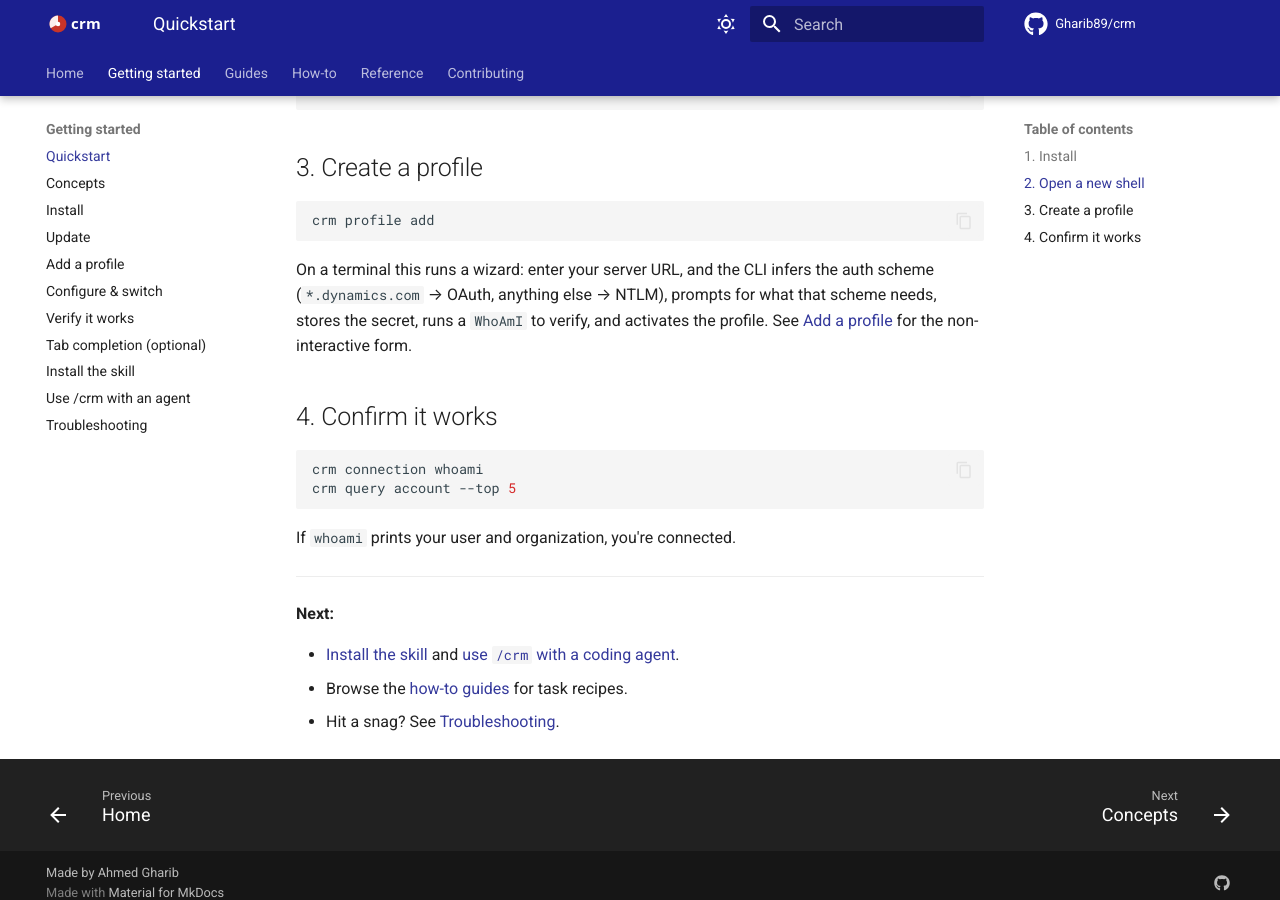
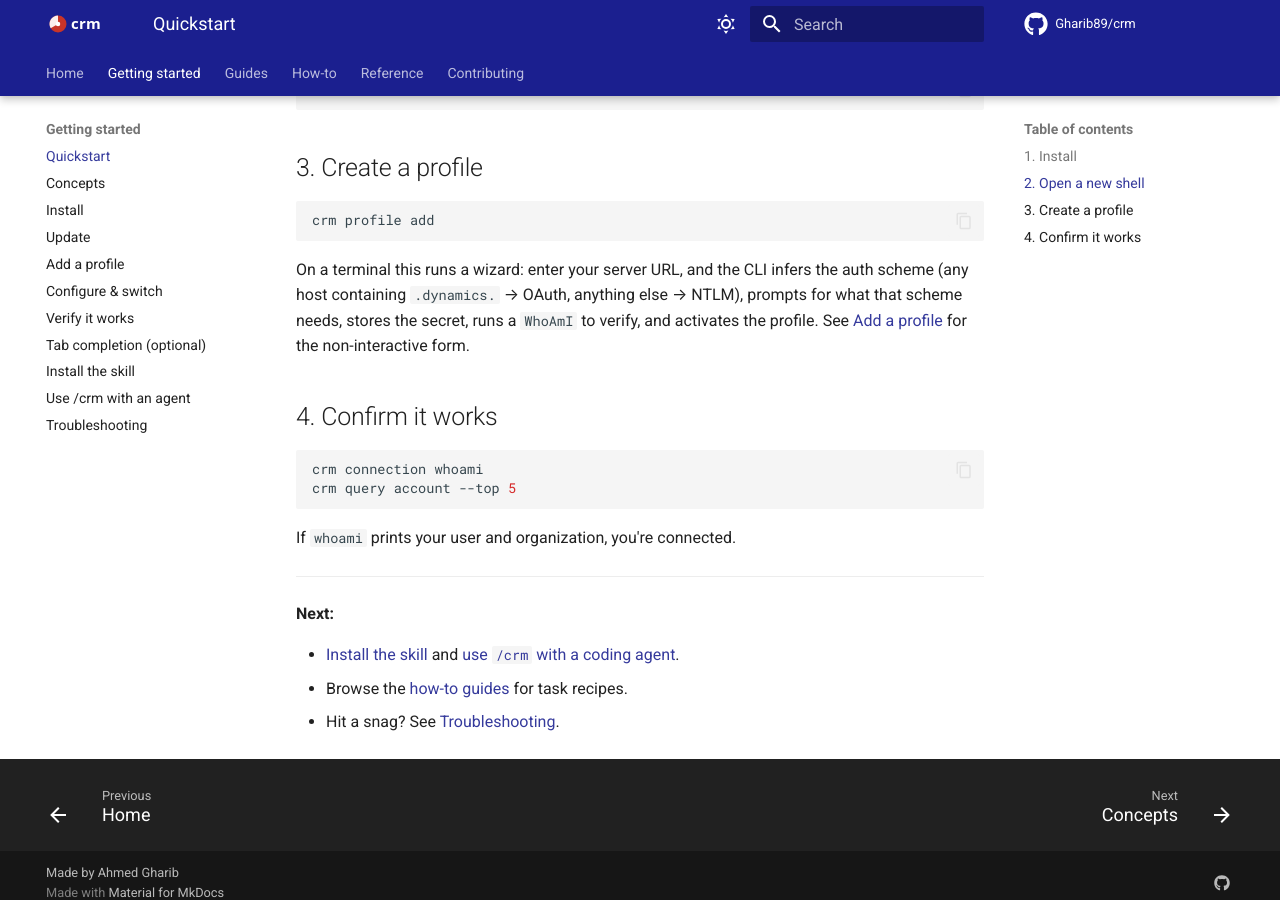
Before and after one commit to Gharib89/crm, an MkDocs documentation site: the page built from docs/getting-started/quickstart.md, in a window 1280 px wide and 900 px high, scrolled down 555 px. Built offline with MkDocs 1.6.1 and Material for MkDocs 9.7.7, drawn with Linux system fonts in a browser that asks for light colours; comment, search, counter and statistics services are not loaded.

Commit message:
docs: fix auth-inference description to match actual .dynamics. check

````diff
--- a/docs/getting-started/quickstart.md
+++ b/docs/getting-started/quickstart.md
@@ -35,7 +35,7 @@ crm profile add
 ```
 
 On a terminal this runs a wizard: enter your server URL, and the CLI infers the
-auth scheme (`*.dynamics.com` → OAuth, anything else → NTLM), prompts for what
+auth scheme (any host containing `.dynamics.` → OAuth, anything else → NTLM), prompts for what
 that scheme needs, stores the secret, runs a `WhoAmI` to verify, and activates the
 profile. See [Add a profile](add-profile.md) for the non-interactive form.
 
````
